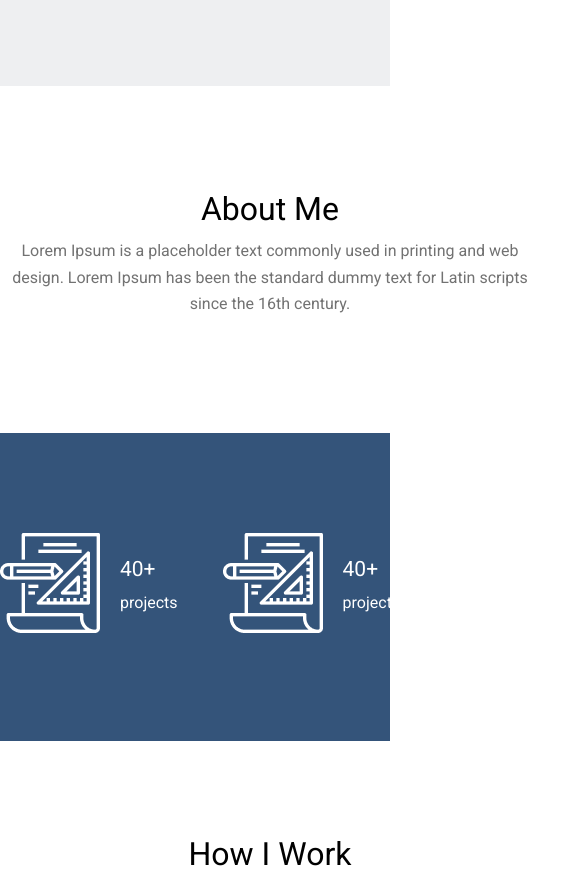
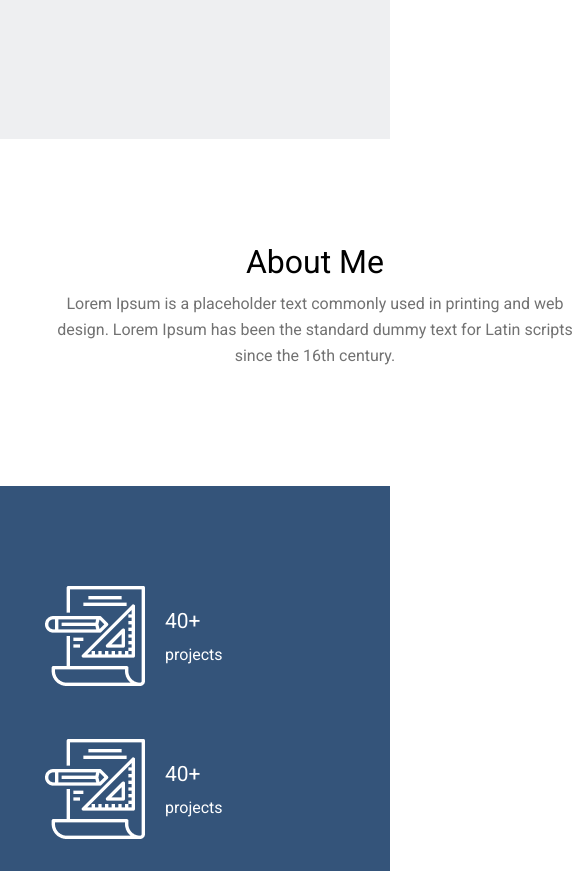
Before and after one commit to luwdww/homework-9, a plain HTML site: page index.html in a window 390 px wide. Shown: the part 682-1553 px from the top of the page, 585 px wide, since content can reach past the window. Drawn offline with Linux system fonts and the light colour scheme.

Commit message:
homework ten added animations and adaptation

```diff
--- a/css/style.css
+++ b/css/style.css
@@ -43,16 +43,24 @@ h6 {
     display: inline-block;
     margin-right: 46px;
 }
+
 .navigation__link {
     text-decoration: none;
     text-transform: uppercase;
     color: var(--color-black);
     letter-spacing: 0.1em;
+    display: inline-block;
 }
 
 .navigation__link--active {
     color: var(--accent-color) ;
     font-weight: 500;
+}
+
+.navigation__link:hover {
+    content: '';
+    transform: scale(1.5);
+    transition: 1.5s;
 }
 
 .section-herro {
@@ -83,6 +91,15 @@ h6 {
     justify-content: center;
     align-items: center;
 }
+
+.section-herro__link:hover {
+    content: '';
+    color: var(--accent-color);
+    background-color: var(--color-white);
+    border: 1px solid var(--accent-color);
+    transition: 2s;
+    transform: scale(1.3);
+ }
 
 .article {
     margin: 0 auto;
@@ -141,7 +158,7 @@ h6 {
 .video-button {
     position: relative;
     width: 1110px;
-    height: 500px;
+    height: 600px;
     margin: auto;
 }
 
@@ -153,7 +170,7 @@ h6 {
 
 .work-button {
     position: absolute;
-    top: 55%;
+    top: 50%;
     left: 50%;
     transform: translate(-50%, -50%);
     width: 100px;
@@ -187,3 +204,41 @@ h6 {
     font-style: 13px;
     color: var(--color-white);
 }
+
+@media screen and (max-width: 1160px) {
+    .container {
+        padding-left: calc(50vw - 450px);
+        padding-right: calc(50vw - 450px);
+    }
+}
+
+@media screen and (max-width: 800px) {
+    .container {
+        padding-left: calc(50vw - 350px);
+        padding-right: calc(50vw - 350px);
+    }
+
+    .projects {
+    background-color: var(--accent-color);
+    display: flex;
+    justify-content: space-between;
+    padding-top: 100px;
+    padding-bottom: 100px;
+    gap: 45px;
+    flex-wrap: wrap;
+}
+}
+
+@media screen and (max-width: 420px) {
+    .container {
+        padding-left: calc(50vw - 180px);
+        padding-right: calc(50vw - 180px);
+    }
+}
+
+@media screen and (max-width: 390px) {
+    .container {
+        padding-left: calc(50vw - 150px);
+        padding-right: calc(50vw - 150px);
+    }
+}
```
Also changed, not shown: index.html (line endings or trailing spaces).
